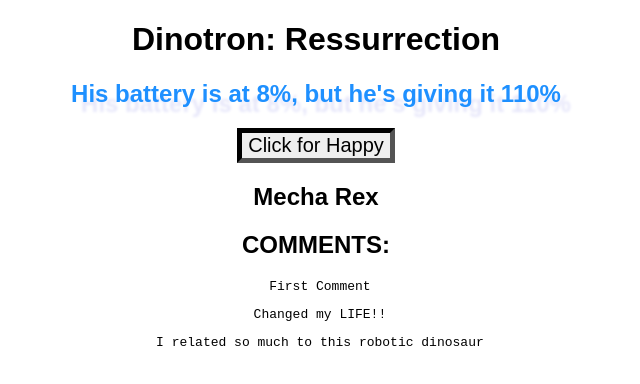
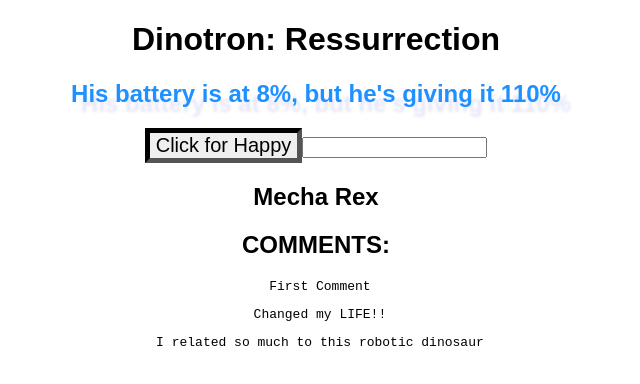
Before and after one commit to MyNameIsSpencer/blog2_react, a React (Create React App) app: page / in a window 1280 px wide. Shown: the top 384 px of the page, without its empty margins (324-964 px from the left). Built offline with nearby package versions, Linux system fonts and the light colour scheme.

Commit message:
add handle form in addition to button

```diff
--- a/src/App.js
+++ b/src/App.js
@@ -20,6 +20,13 @@ class App extends Component {
     })
   }
 
+  handleForm(e) {
+    console.log(e);
+    this.setState({
+      body: e.target.value
+    })
+  }
+
   render() {
     let comments = this.props.comments.map(comment =>
       <Comment commentBody= {comment}/>
@@ -35,6 +42,7 @@ class App extends Component {
         <h1> {this.props.title} </h1>
         <h2 className="slogan"> {this.state.body} </h2>
         <button className="bodyButton" onClick={(e) => this.changeBody(e)}> Click for Happy </button>
+        <input type="text" onChange={(e) => this.handleForm(e)}/>
         <h2> {this.props.author} </h2>
         <h2> COMMENTS: </h2>
         <pre>{comments}</pre>
```
